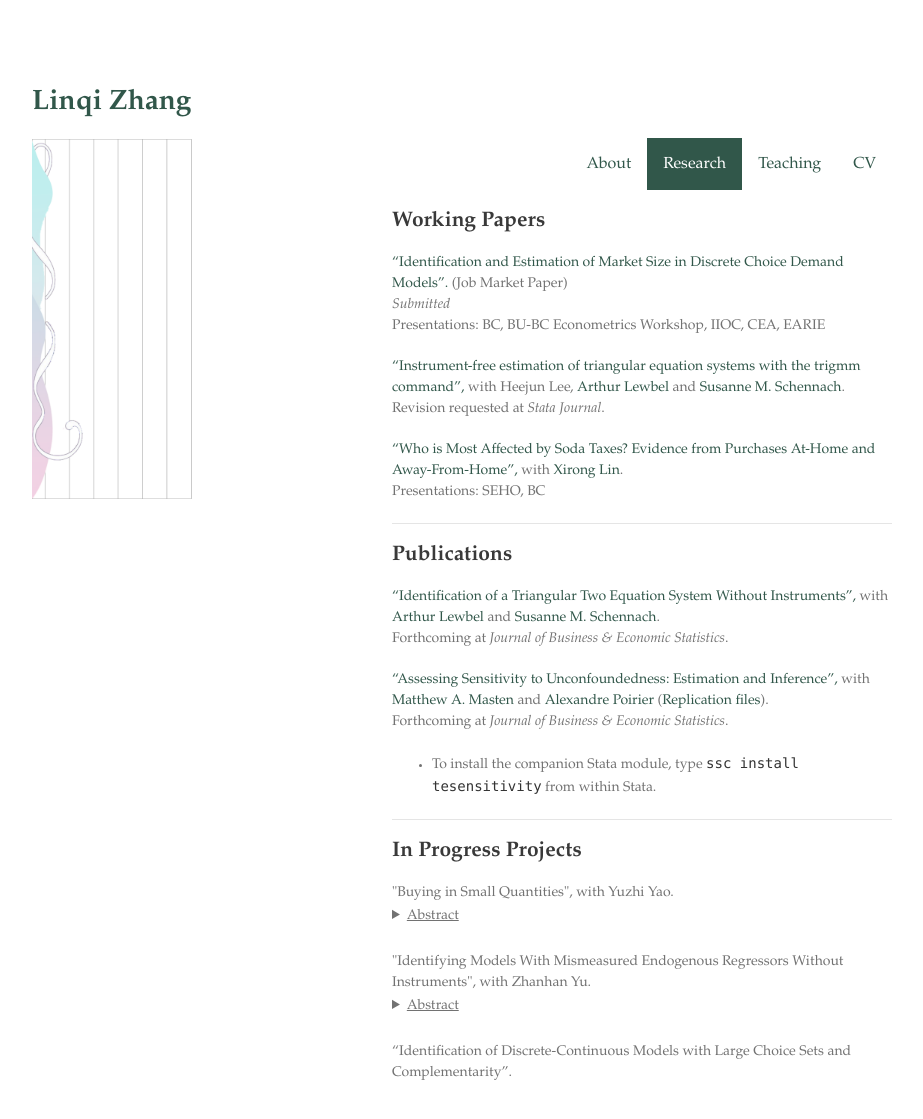
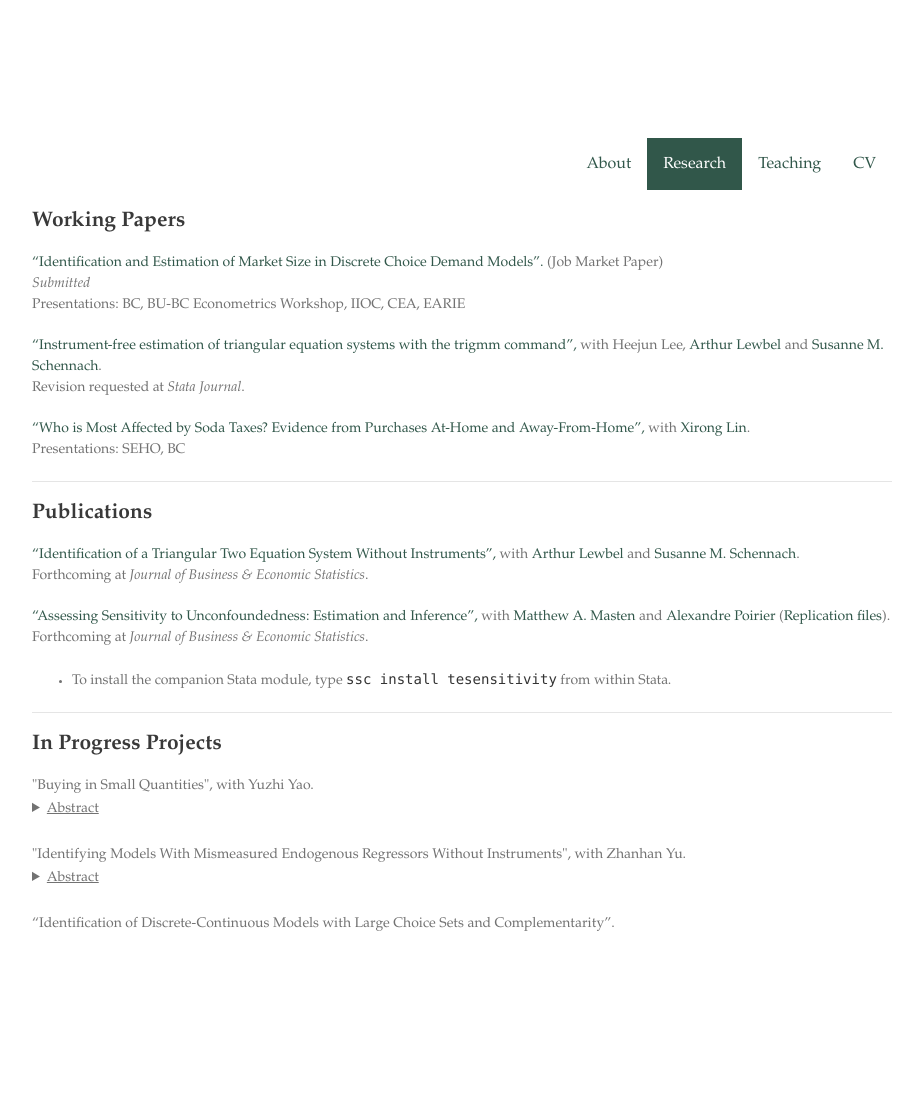
Before and after one commit to zhanglinqi/zhanglinqi.github.io, a Jekyll site: the page built from research.md, in a window 1280 px wide and 1154 px high. Shown: the top 1119 px of the window, without its empty margins (178-1101 px from the left). Built offline with Jekyll 4.4.1, drawn with Linux system fonts in a browser that asks for light colours; our own code applies the rules of GitHub Pages for plain Markdown files.

Commit message:
update layout

```diff
--- a/_layouts/research.html
+++ b/_layouts/research.html
@@ -13,38 +13,6 @@
   </head>
   <body>
     <div class="wrapper">
-      <header>
-        <h1><a href="{{ "/" | absolute_url }}">{{ site.title | default: site.github.repository_name }}</a></h1>
-
-        <!-- {% if site.logo %} -->
-          <img src="assets/img/deco7.png" />
-          <p>
-            <em>
-              <small>
-                <!-- 2018 spring in San Juan. -->
-              </small>
-            </em>
-          </p>
-        {% endif %}
-
-        <p>{{ site.description | default: }}</p>
-
-        <!-- {% if site.github.is_project_page %}
-        <p class="view"><a href="{{ site.github.repository_url }}">View the Project on GitHub <small>{{ site.github.repository_nwo }}</small></a></p>
-        {% endif %} -->
-
-<!--         {% if site.github.is_user_page %}
-        <p class="view"><a href="{{ site.github.owner_url }}">View My GitHub Profile</a></p>
-        {% endif %} -->
-
-        {% if site.show_downloads %}
-        <ul class="downloads">
-          <li><a href="{{ site.github.zip_url }}">Download <strong>ZIP File</strong></a></li>
-          <li><a href="{{ site.github.tar_url }}">Download <strong>TAR Ball</strong></a></li>
-          <li><a href="{{ site.github.repository_url }}">View On <strong>GitHub</strong></a></li>
-        </ul>
-        {% endif %}
-      </header>
 
       <div class="topnav">
         <a href="cv.html">CV</a>
@@ -53,7 +21,7 @@
         <a href=./>About</a>
       </div>
 
-      <section>
+      <section class="full-width">
 
       {{ content }}
 
--- a/_sass/jekyll-theme-minimal.scss
+++ b/_sass/jekyll-theme-minimal.scss
@@ -216,6 +216,12 @@
   padding-bottom:50px;
 }
 
+section.full-width {
+  width:100%;
+  float:right;
+}
+
+
 small {
   font-size:11px;
 }
```
